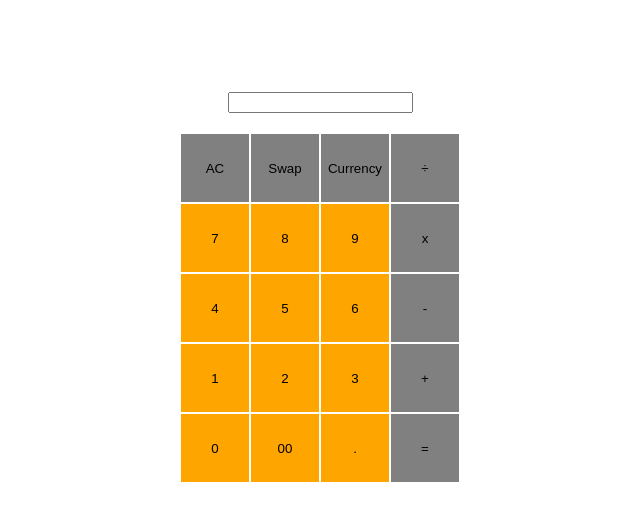
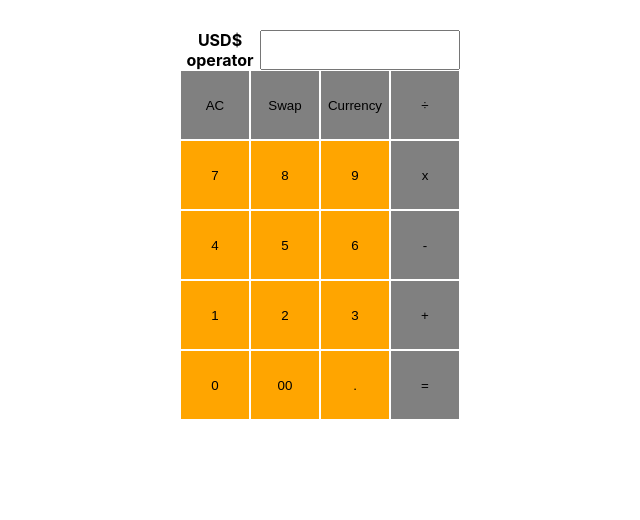
Before and after one commit to MoreCoke/exchange-rate-calculator, a React (Create React App) app: page / in a window 1280 px wide. Shown: the top 520 px of the page, without its empty margins (320-960 px from the left). Built offline with nearby package versions, Linux system fonts and the light colour scheme.

Commit message:
Upate App and useKeyboard for Input

```diff
--- a/src/App.js
+++ b/src/App.js
@@ -1,7 +1,9 @@
-import React, { useMemo, useState, useEffect, useRef } from 'react';
+import React, { useMemo } from 'react';
 
 import Keyboard from './components/Keyboard';
 import useKeyboard from './hooks/useKeyboard';
+import Input from './components/Input';
+import numeral from 'numeral';
 
 function App() {
   const {
@@ -14,31 +16,32 @@ function App() {
     onCurrentKeyChange,
   } = useKeyboard();
 
-  const inputValue = useMemo(() => currentNum || accumulation, [currentNum, accumulation]);
-  const [cursor, setCursor] = useState(null);
-  const ref = useRef(null);
-  useEffect(() => {
-    const input = ref.current;
-    if (input) input.setSelectionRange(cursor, cursor);
-  }, [ref, cursor, inputValue]);
+  const labelValue = useMemo(() => {
+    if (accumulation === '') return '';
+    return numeral(accumulation).format('0,0');
+  }, [accumulation]);
 
   return (
     <div style={{ marginTop: 30, textAlign: 'center' }}>
-      <h1 style={{ textAlign: 'center', height: 40 }}>{inputValue}</h1>
-      <input
-        style={{ textAlign: 'right', marginBottom: 20 }}
-        ref={ref}
-        value={inputValue}
-        onChange={(e) => {
-          setCursor(e.target.selectionStart);
-          onInputChange(e.nativeEvent.data, e.target.selectionStart);
-          // console.log(e.nativeEvent.data);
-        }}
-        onKeyDown={(e) => {
-          onCurrentKeyChange(e.key);
-          // console.log('onKeyDown', e.key);
-        }}
-      />
+      <form style={{ display: 'flex', justifyContent: 'center', alignItems: 'center' }}>
+        <label
+          htmlFor={'monitor'}
+          style={{
+            flexBasis: 80,
+            height: 40,
+            fontSize: '1em',
+            fontWeight: 'bold',
+          }}
+        >
+          USD$ {labelValue} operator
+        </label>
+        <Input
+          id={'monitor'}
+          value={currentNum}
+          onChange={onInputChange}
+          onKeyDown={onCurrentKeyChange}
+        />
+      </form>
       <div style={{ display: 'flex', justifyContent: 'center' }}>
         <Keyboard
           onOtherPress={onOtherPress}
--- a/src/hooks/useKeyboard.js
+++ b/src/hooks/useKeyboard.js
@@ -97,7 +97,9 @@ export default function useKeyboard() {
     }
   };
 
-  const onInputChange = (value, caretStart) => {
+  const onInputChange = (e) => {
+    const value = e.nativeEvent.data;
+    const caretStart = e.target.selectionStart;
     const hasPoint = currentNum.includes('.');
     const integer = currentNum.split('.').shift();
 
@@ -159,7 +161,7 @@ export default function useKeyboard() {
   };
 
   const onCurrentKeyChange = (e) => {
-    setCurrentKey(e);
+    setCurrentKey(e.key);
   };
 
   useEffect(() => {
```
